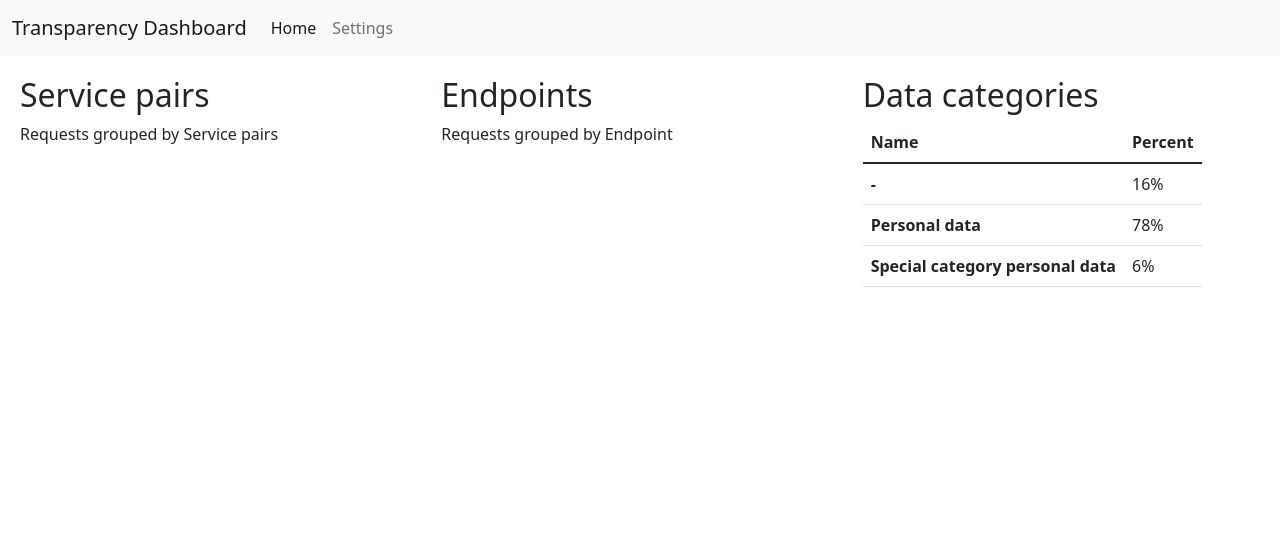
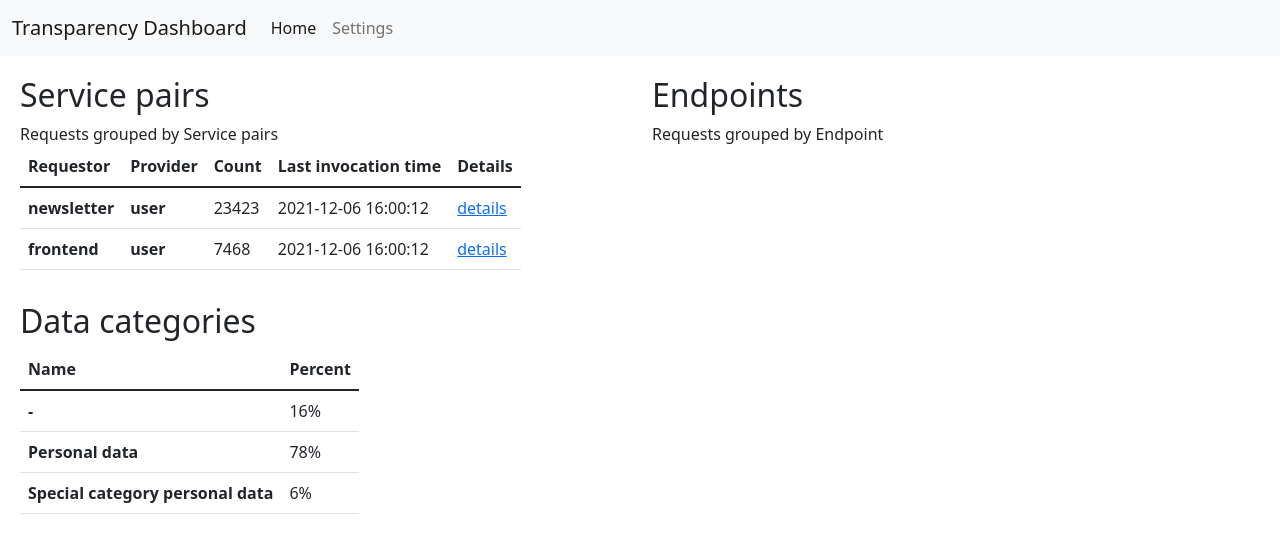
Before and after one commit to PrivacyEngineering/hawk-monitor, a React (Create React App) app in the folder frontend-v2/: page / in a window 1280 px wide. Shown: the top 542 px of the page. Built offline with nearby package versions, Linux system fonts and the light colour scheme.

Commit message:
Add service pairs table

```diff
--- a/frontend-v2/src/components/HomePage.tsx
+++ b/frontend-v2/src/components/HomePage.tsx
@@ -1,15 +1,16 @@
 import { Col, Row } from "react-bootstrap"
-import { DataCategory } from "../types"
+import { DataCategory, RequestsByServicePair } from "../types"
 import { DataCategoriesTable } from "./DataCategoriesTable"
+import { ServicePairsTable } from "./ServicePairsTable"
 
 export const HomePage = () => {
   return (
     <>
       <Row>
-        <Col lg={6} xl={4} className="pb-3">
+        <Col xl={6} className="pb-3">
           <ServicePairs />
         </Col>
-        <Col lg={6} xl={4} className="pb-3">
+        <Col xl={6} className="pb-3">
           <Endpoints />
         </Col>
         <Col xl={4} className="pb-3">
@@ -21,10 +22,17 @@ export const HomePage = () => {
 }
 
 const ServicePairs = () => {
+  const labels = ['Requestor', 'Provider', 'Count', 'Last invocation time', 'Details'];
+  const items: RequestsByServicePair[] = [
+    { requestor: 'newsletter', provider: 'user', count: 23423, lastInvocation: '2021-12-06 16:00:12' },
+    { requestor: 'frontend', provider: 'user', count: 7468, lastInvocation: '2021-12-06 16:00:12' },
+  ];
+
   return (
     <>
       <h2>Service pairs</h2>
       Requests grouped by Service pairs
+      <ServicePairsTable labels={labels} items={items} />
     </>
   )
 }
--- /dev/null
+++ b/frontend-v2/src/components/ServicePairsTable.tsx
@@ -0,0 +1,30 @@
+import { Table } from "react-bootstrap";
+import { Link } from "react-router-dom";
+import { RequestsByServicePair, TableProps, TableRowProps } from "../types";
+import { TableHeader } from "./TableHeader";
+
+export const ServicePairsTable = (props: TableProps<RequestsByServicePair>) => {
+  const { labels, items } = props;
+
+  return (
+    <Table style={{ 'width': 'unset' }}>
+      {/* <Table> */}
+      <TableHeader labels={labels} />
+      <tbody>{items.map((item, index) => <ServicePairsRow key={index} item={item} />)}</tbody>
+    </Table>
+  )
+}
+
+const ServicePairsRow = (props: TableRowProps<RequestsByServicePair>) => {
+  const { item } = props;
+
+  return (
+    <tr>
+      <td><b>{item.requestor}</b></td>
+      <td><b>{item.provider}</b></td>
+      <td>{item.count}</td>
+      <td>{item.lastInvocation}</td>
+      <td><Link to={'#'}>details</Link></td>
+    </tr>
+  )
+}
```
Also changed, not shown: frontend-v2/src/types.ts (+7 -0 lines).
